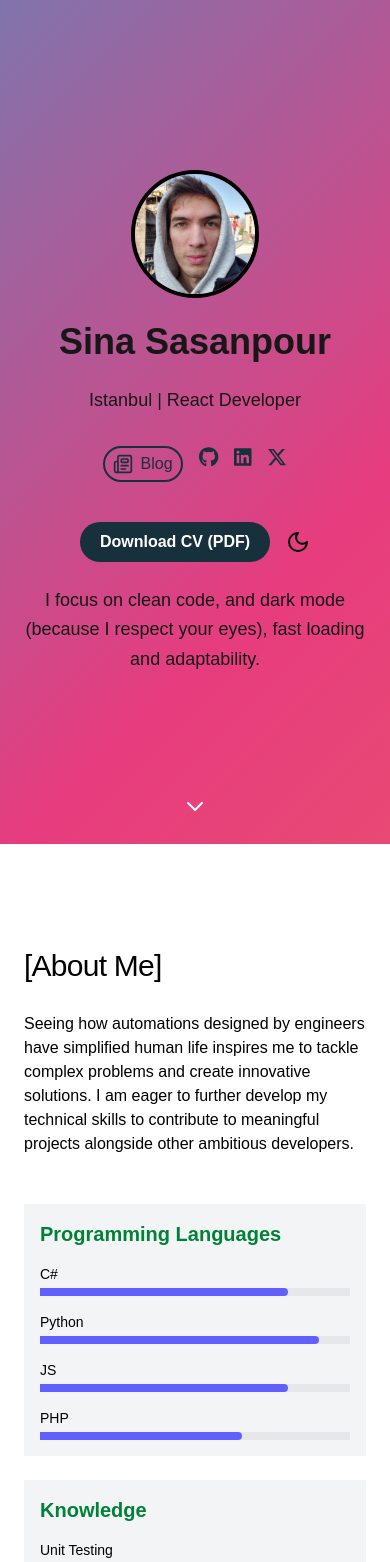
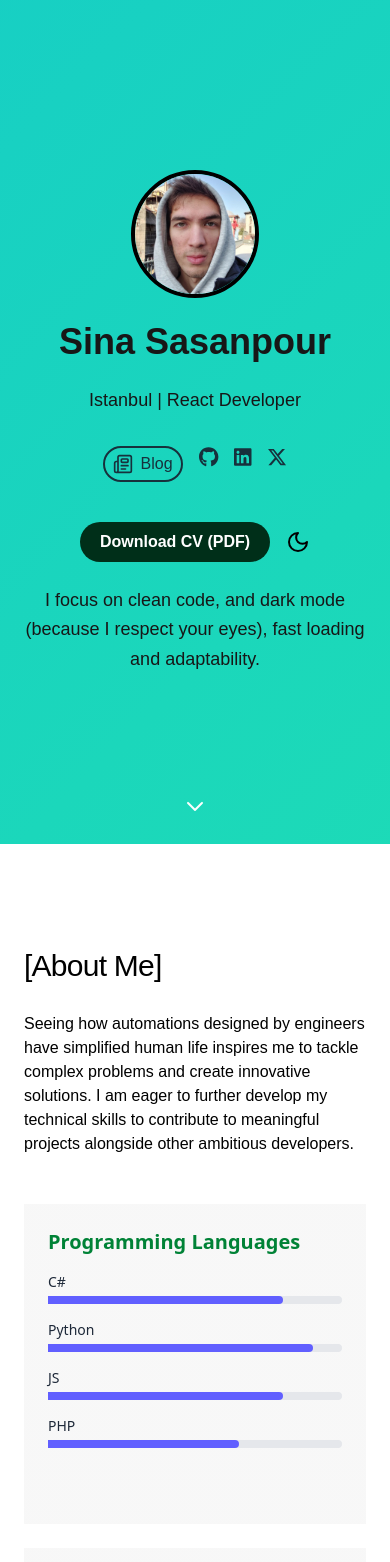
Before and after one commit to RealSinaSnp/sinasnp-com, a Next.js app: page / in a window 390 px wide. Shown: the top 1562 px of the page. Built offline with nearby package versions, Linux system fonts and the light colour scheme.

Commit message:
InfoCard style + header'r color

```diff
--- a/app/globals.css
+++ b/app/globals.css
@@ -33,12 +33,12 @@ body {
 }
 
 .bg-animated-gradient {
-  background: linear-gradient(-45deg, #ee7752, #e73c7e, #23a6d5, #23d5ab);
+  background: linear-gradient(-45deg, #22E4AC, #1BD7BB, #14C9CB, #0FBED8);
   background-size: 400% 400%;
   animation: gradient 15s ease infinite;
 }
 .bg-animated-gradient-dark {
-  background: linear-gradient(-45deg, #2a0e0e, #310d1b, #0a313e, #123f35);
+  background: linear-gradient(-45deg, #093a2c, #084038, #063d3e, #05363e);
   background-size: 400% 400%;
   animation: gradient 5s ease infinite;
 }
--- /dev/null
+++ b/components/BalatroCard.tsx
@@ -0,0 +1,59 @@
+import React, { useState, useRef } from 'react';
+
+interface CardProps {
+  title: string;
+  description: string;
+}
+
+const Card: React.FC<CardProps> = ({ title, description }) => {
+  const [mousePos, setMousePos] = useState<{ x: number; y: number } | null>(null);
+  const cardRef = useRef<HTMLDivElement>(null);
+
+  const handleMouseMove = (e: React.MouseEvent<HTMLDivElement>) => {
+    if (cardRef.current) {
+      const rect = cardRef.current.getBoundingClientRect();
+      const x = e.clientX - rect.left;
+      const y = e.clientY - rect.top;
+      setMousePos({ x, y });
+    }
+  };
+
+  const handleMouseLeave = () => {
+    setMousePos(null);
+  };
+
+  // Calculate tilt angles based on mouse position relative to card center
+  const cardWidth = 256; // w-64 in Tailwind (64 * 4px)
+  const cardHeight = 320; // h-80 in Tailwind (80 * 4px)
+  const maxTilt = 8; // Subtle tilt for minimalistic glass effect
+  const tiltX = mousePos ? ((mousePos.y - cardHeight / 2) / (cardHeight / 2)) * -maxTilt : 0;
+  const tiltY = mousePos ? ((mousePos.x - cardWidth / 2) / (cardWidth / 2)) * maxTilt : 0;
+
+  // Glass highlight effect on opposite side
+  const highlightX = mousePos ? cardWidth - mousePos.x : cardWidth / 2;
+  const highlightY = mousePos ? cardHeight - mousePos.y : cardHeight / 2;
+  const glassHighlight = mousePos
+    ? `radial-gradient(circle 1000px at ${highlightX}px ${highlightY}px, rgba(255, 255, 255, 0.3), transparent)`
+    : 'none';
+
+  return (
+    <div
+      ref={cardRef}
+      className="group relative w-64 h-80 bg-white bg-opacity-10 backdrop-blur-md  shadow-sm hover:shadow-lg hover:scale-105 transform-gpu transition-all duration-300 ease-in-out"
+      onMouseMove={handleMouseMove}
+      onMouseLeave={handleMouseLeave}
+      style={{
+        transform: `perspective(1000px) rotateX(${tiltX}deg) rotateY(${tiltY}deg) scale(${mousePos ? 1.05 : 1})`,
+        transition: mousePos ? 'transform 0.1s ease-out, background 0.3s ease-out' : 'transform 0.3s ease-in-out, background 0.3s ease-in-out',
+        background: `linear-gradient(to bottom right, rgba(255, 255, 255, 0.2), rgba(200, 200, 200, 0.1)), ${glassHighlight}`,
+      }}
+    >
+      <div className="absolute inset-0 flex flex-col justify-center items-center text-white p-6">
+        <h2 className="text-2xl font-semibold mb-2 font-sans">{title}</h2>
+        <p className="text-center text-sm font-sans">{description}</p>
+      </div>
+    </div>
+  );
+};
+
+export default Card;
--- a/components/HeaderPortfolio.tsx
+++ b/components/HeaderPortfolio.tsx
@@ -86,7 +86,7 @@ export default function PortfolioHeader() {
             href="/docs/CV_EN_dark.pdf"
             download
             className={`px-5 py-2 text-white font-semibold rounded-full ${
-              isDark ? "bg-teal-500 hover:bg-teal-400" : "bg-[#17313c] hover:bg-black"
+              isDark ? "bg-teal-500 hover:bg-teal-400" : "bg-[#002F19] hover:bg-[#071D0E]"
             } transition`}
           >
             Download CV (PDF)
--- a/components/InfoCard.tsx
+++ b/components/InfoCard.tsx
@@ -1,8 +1,8 @@
-import { CheckCircle } from "lucide-react";
-import { useTheme } from "next-themes";
+import React, { useState, useRef, useEffect } from 'react';
+import { CheckCircle } from 'lucide-react';
+import { useTheme } from 'next-themes';
 
-
-type InfoCardProps = {
+interface InfoCardProps {
   title: string;
   color: string;
   items: {
@@ -10,29 +10,83 @@ type InfoCardProps = {
     level: number;
   }[];
   showCheckmarks?: boolean;
-};
-export default function InfoCard({ title, color, items, showCheckmarks = false }: InfoCardProps) {
-  const { theme } = useTheme(); // Get current theme
+}
 
-  // Define dynamic background color based on the theme
-  const bgCard = theme === "dark" ? "bg-[#111] md:bg-[#0c0c0c] hover:md:bg-[#111]" : "bg-gray-100 md:bg-white hover:md:bg-gray-100";
-  const bgBar = theme === "dark" ? "bg-[#141414]" : "bg-gray-200";
-  const progressBar = theme === "dark" ? "bg-green-700" : "bg-indigo-500";
+const InfoCard: React.FC<InfoCardProps> = ({ title, color, items, showCheckmarks = false }) => {
+  const { theme } = useTheme();
+  const [mousePos, setMousePos] = useState<{ x: number; y: number } | null>(null);
+  const [dimensions, setDimensions] = useState<{ width: number; height: number }>({ width: 0, height: 0 });
+  const cardRef = useRef<HTMLDivElement>(null);
+
+  // Update dimensions dynamically
+  useEffect(() => {
+    const updateDimensions = () => {
+      if (cardRef.current) {
+        const { width, height } = cardRef.current.getBoundingClientRect();
+        setDimensions({ width, height });
+      }
+    };
+    updateDimensions();
+    window.addEventListener('resize', updateDimensions);
+    return () => window.removeEventListener('resize', updateDimensions);
+  }, []);
+
+  const handleMouseMove = (e: React.MouseEvent<HTMLDivElement>) => {
+    if (cardRef.current) {
+      const rect = cardRef.current.getBoundingClientRect();
+      const x = e.clientX - rect.left;
+      const y = e.clientY - rect.top;
+      setMousePos({ x, y });
+    }
+  };
+
+  const handleMouseLeave = () => {
+    setMousePos(null);
+  };
+
+  // Calculate tilt angles based on mouse position relative to card center
+  const maxTilt = 2; // Subtle tilt for minimalistic glass effect
+  const tiltX = mousePos ? ((mousePos.y - dimensions.height / 2) / (dimensions.height / 2)) * -maxTilt : 0;
+  const tiltY = mousePos ? ((mousePos.x - dimensions.width / 2) / (dimensions.width / 2)) * maxTilt : 0;
+
+  // Glass highlight effect on opposite side
+  const highlightX = mousePos ? dimensions.width - mousePos.x : dimensions.width / 2;
+  const highlightY = mousePos ? dimensions.height - mousePos.y : dimensions.height / 2;
+  const glassHighlight = mousePos
+    ? `radial-gradient(circle 1200px at ${highlightX}px ${highlightY}px, ${theme === 'dark' ? 'rgba(71, 71, 71, 0.3)': 'rgba(39, 39, 39, 0.15)'}, transparent)`
+    : 'none';
+
+  // Theme-aware styles for text and progress bars
+  const textColor = theme === 'dark' ? 'text-white' : 'text-gray-800';
+  const bgBar = theme === 'dark' ? 'bg-gray-700' : 'bg-gray-200';
+  const progressBar = theme === 'dark' ? 'bg-green-700' : 'bg-indigo-500';
 
   return (
-    <div className={`flex-1 p-4  ${bgCard}`}>
-      <h2 className={`text-xl font-bold mb-4 ${color} transition`}>{title}</h2>
+    <div
+      ref={cardRef}
+      className={`flex-1 p-6 w-full min-h-[320px] bg-white bg-opacity-10 backdrop-blur-md rounded-none
+          hover:ring-[1px] ${theme === 'dark' ? 'hover:ring-neutral-800' : 'hover:ring-neutral-200'}
+        hover:scale-100 transform-gpu transition-all duration-300 ease-in-out ${textColor}`}
+      onMouseMove={handleMouseMove}
+      onMouseLeave={handleMouseLeave}
+      style={{
+        transform: `perspective(1000px) rotateX(${tiltX}deg) rotateY(${tiltY}deg) scale(${mousePos ? 1.03 : 1})`,
+        transition: mousePos ? 'transform 0.1s ease-out, background 0.3s ease-out' : 'transform 0.3s ease-in-out, background 0.3s ease-in-out',
+        background: theme === 'dark' ? `linear-gradient(to bottom right, rgba(72, 72, 72, 0.1), rgba(72, 72, 72, 0.1)), ${glassHighlight}` : `linear-gradient(to bottom right, rgba(180, 180, 180, 0.1), rgba(180, 180, 180, 0.1)), ${glassHighlight}`,
+      }}
+    >
+      <h2 className={`text-xl font-semibold mb-4 ${color} font-sans transition`}>{title}</h2>
       <div className="space-y-4">
-        {items.map(item => (
+        {items.map((item) => (
           <div key={item.label}>
             <div className="flex items-center justify-between">
-              <p className="text-sm font-medium transition">{item.label}</p>
+              <p className={`text-sm font-medium font-sans ${textColor} transition`}>{item.label}</p>
               {showCheckmarks && (
-                <CheckCircle className="text-green-600 dark:text-green-400 w-4 h-4 transition" />
+                <CheckCircle className={`w-4 h-4 ${theme === 'dark' ? 'text-green-400' : 'text-green-600'} transition`} />
               )}
             </div>
             {!showCheckmarks && (
-              <div className={`mt-1 w-full h-2 ${bgBar} `}>
+              <div className={`mt-1 w-full h-2 ${bgBar} rounded-full`}>
                 <div
                   className={`h-full ${progressBar} rounded-r-full transition`}
                   style={{ width: `${item.level}%` }}
@@ -44,4 +98,6 @@ export default function InfoCard({ title, color, items, showCheckmarks = false }
       </div>
     </div>
   );
-}
+};
+
+export default InfoCard;
--- a/components/Projects.tsx
+++ b/components/Projects.tsx
@@ -163,7 +163,7 @@ export default function ProjectsPage() {
             <p className="mt-4 text-secondary">
               I designed a blog page as extention for this page
               where I can write about what I&apos;ve learnt or what I&apos;ve been doing.
-              The website uses MongoDB as database to store the posts in (that&apos;s why it&apos;s slow when openning first time).
+              The website uses MongoDB as database and uses Markdown for text-structure.
             </p>
           </div>
 
```
